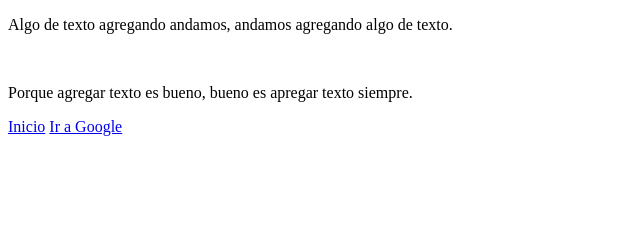
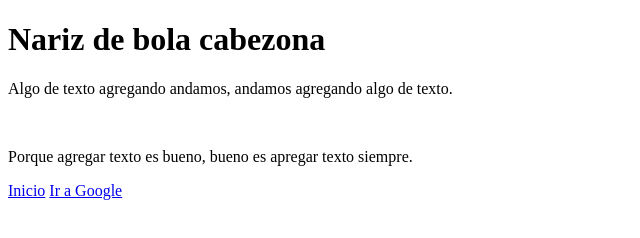
Before and after one commit to PLUS-Juampa/webproject, a plain HTML site: page about.html in a window 1280 px wide. Shown: the whole page, without its empty margins (0-640 px from the left). Drawn offline with Linux system fonts and the light colour scheme.

Commit message:
Agregando al about

```diff
--- a/about.html
+++ b/about.html
@@ -5,6 +5,9 @@
 	<title>About</title>
 </head>
 <body>
+    <header>
+        <h1>Nariz de bola cabezona</h1>
+    </header>
 	<p>Algo de texto agregando andamos, andamos agregando algo de texto.</p></br>
 	<p>Porque agregar texto es bueno, bueno es apregar texto siempre.</p>
 
```
